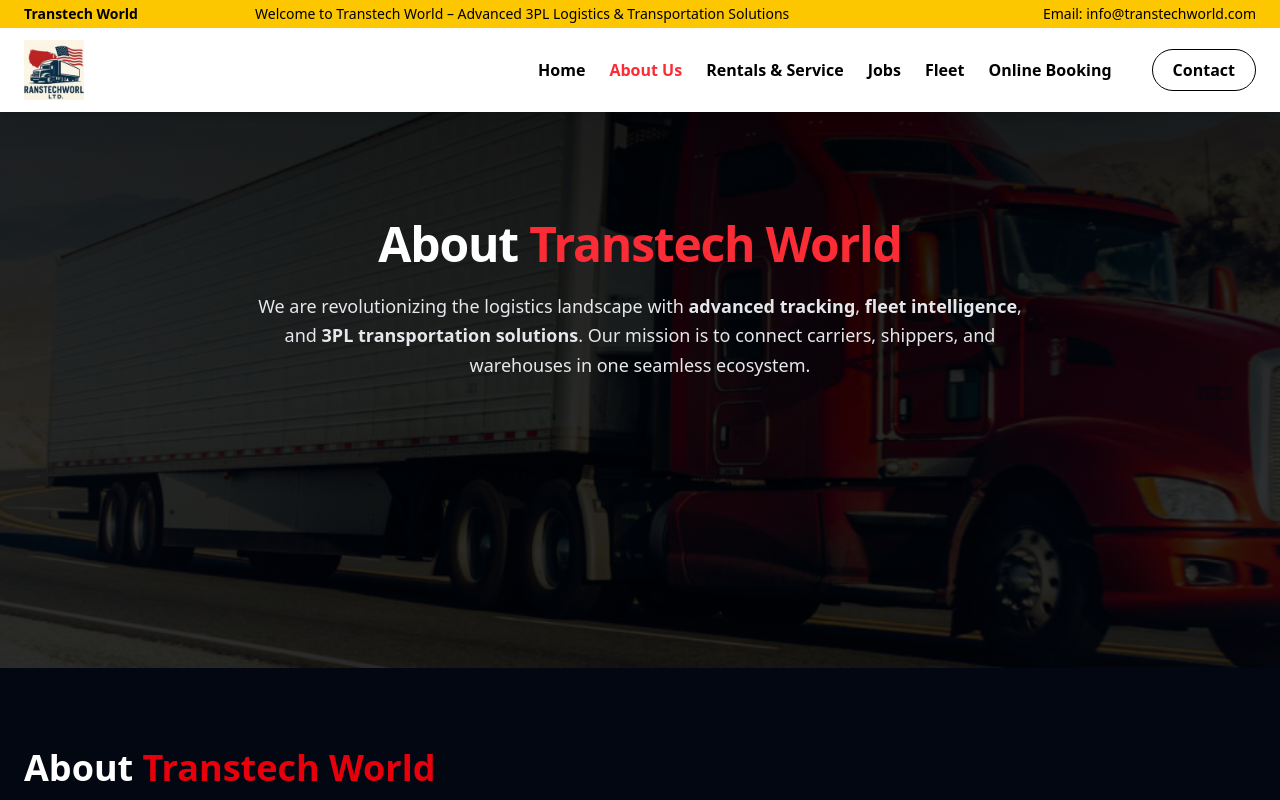
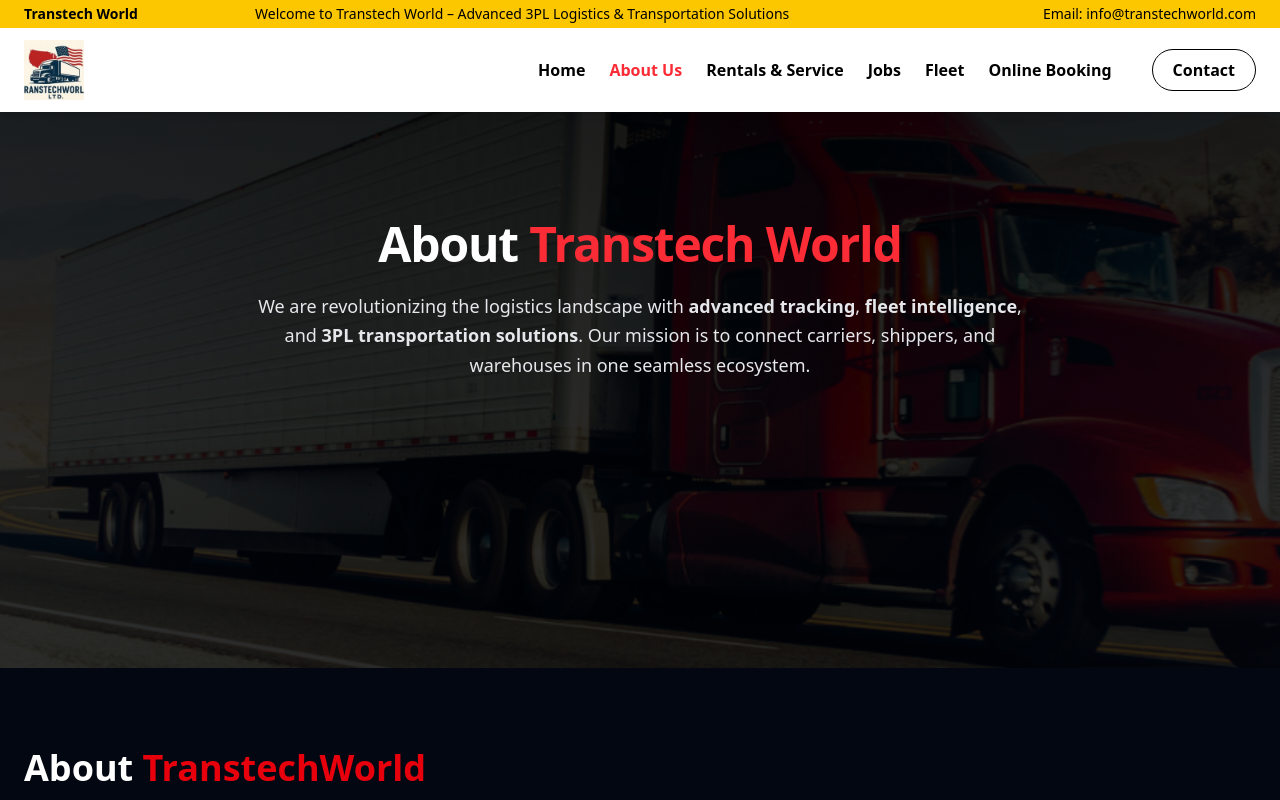
Before and after one commit to Shubham-juris/transtrac-world, a React (Vite) app: page /about-us in a window 1280 px wide. Shown: the top 800 px of the page. Built offline with nearby package versions, Linux system fonts and the light colour scheme.

Commit message:
Update AboutUsSection.jsx

```diff
--- a/src/components/homeComponents/AboutUsSection.jsx
+++ b/src/components/homeComponents/AboutUsSection.jsx
@@ -15,10 +15,10 @@
           transition={{ duration: 0.8 }}
         >
           <h2 className="text-3xl md:text-4xl font-bold mb-6">
-            About <span className="text-red-600">Transtech World</span>
+            About <span className="text-red-600">TranstechWorld</span>
           </h2>
           <p className="text-gray-300 mb-6 leading-relaxed">
-            Transtech World is a trusted partner in <strong>3PL logistics</strong>
+            TranstechWorld is a trusted partner in <strong>3PL logistics</strong>
             and <strong>transportation solutions</strong>, dedicated to
             streamlining supply chain operations across industries. With a
             strong focus on innovation and technology, we empower businesses
```
